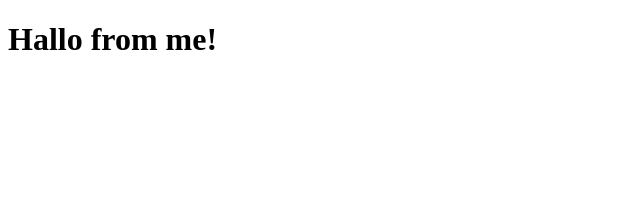
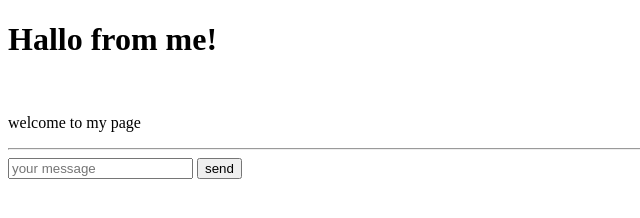
Before and after one commit to secure73/portfolio, a plain HTML site: page index.html in a window 1280 px wide. Shown: the whole page, without its empty margins (0-640 px from the left). Drawn offline with Linux system fonts and the light colour scheme.

Commit message:
finish iss index

```diff
--- a/index.html
+++ b/index.html
@@ -4,8 +4,20 @@
     <meta charset="UTF-8">
     <meta name="viewport" content="width=device-width, initial-scale=1.0">
     <title>Welcome to My Portfolio</title>
+    <link rel="stylesheet" href="./assets/css.css">
+    <script src="./assets/js.js"></script>
 </head>
 <body>
     <h1>Hallo from me!</h1>
+    <br>
+    <p>welcome to my page</p>
+
+    <hr>
+
+    <form method="post">
+        <input  type="text" placeholder="your message"/>
+
+        <button type="submit">send</button>
+    </form>
 </body>
 </html>
```
Also changed, not shown: assets/css.css (added), assets/js.js (added).
